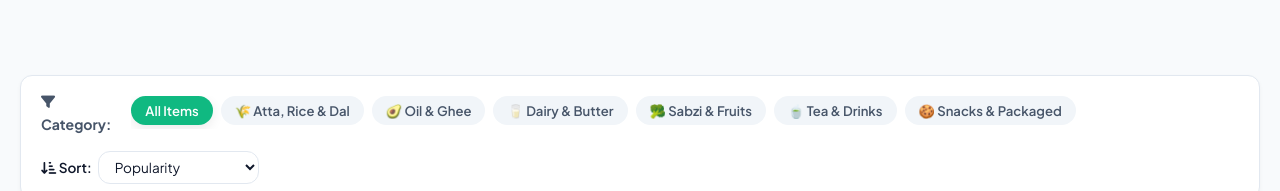
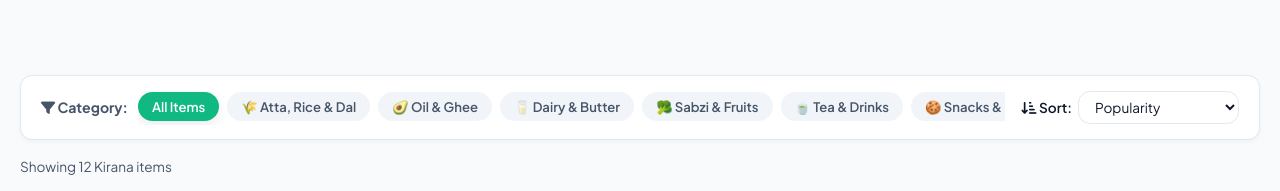
Before and after one commit to supportdropzyy-web/Dropzyy-12, a website: page index.html in a window 1280 px wide. Shown: the part 835-1026 px from the top of the page. Drawn offline with nearby package versions, Linux system fonts and the light colour scheme; no server answers.

Commit message:
Update style.css

```diff
--- a/style.css
+++ b/style.css
@@ -625,25 +625,33 @@ button {
     gap: 16px;
     margin-bottom: 16px;
     box-shadow: var(--shadow-sm);
+    overflow: hidden;
 }
 .filter-group {
     display: flex;
     align-items: center;
     gap: 10px;
     flex: 1;
+    min-width: 0;
 }
 .filter-label {
     font-weight: 700;
     font-size: 0.88rem;
     color: var(--text-secondary);
+    white-space: nowrap;
 }
 .category-pills {
     display: flex;
     gap: 8px;
     overflow-x: auto;
+    flex-wrap: nowrap;
     -webkit-overflow-scrolling: touch;
+    scrollbar-width: none;
+    -ms-overflow-style: none;
     padding-bottom: 4px;
+    padding-top: 2px;
     width: 100%;
+    min-width: 0;
 }
 .category-pills::-webkit-scrollbar { display: none; }
 .pill-btn {
@@ -655,6 +663,9 @@ button {
     font-weight: 600;
     white-space: nowrap;
     transition: var(--transition);
+    cursor: pointer;
+    border: none;
+    flex-shrink: 0;
 }
 .pill-btn.active {
     background: var(--primary-color);
@@ -668,6 +679,8 @@ button {
     gap: 6px;
     font-size: 0.85rem;
     font-weight: 600;
+    white-space: nowrap;
+    flex-shrink: 0;
 }
 .sort-dropdown {
     padding: 6px 12px;
@@ -676,6 +689,7 @@ button {
     background: var(--bg-card);
     font-size: 0.85rem;
     color: var(--text-primary);
+    cursor: pointer;
 }
 
 .results-info {
```
